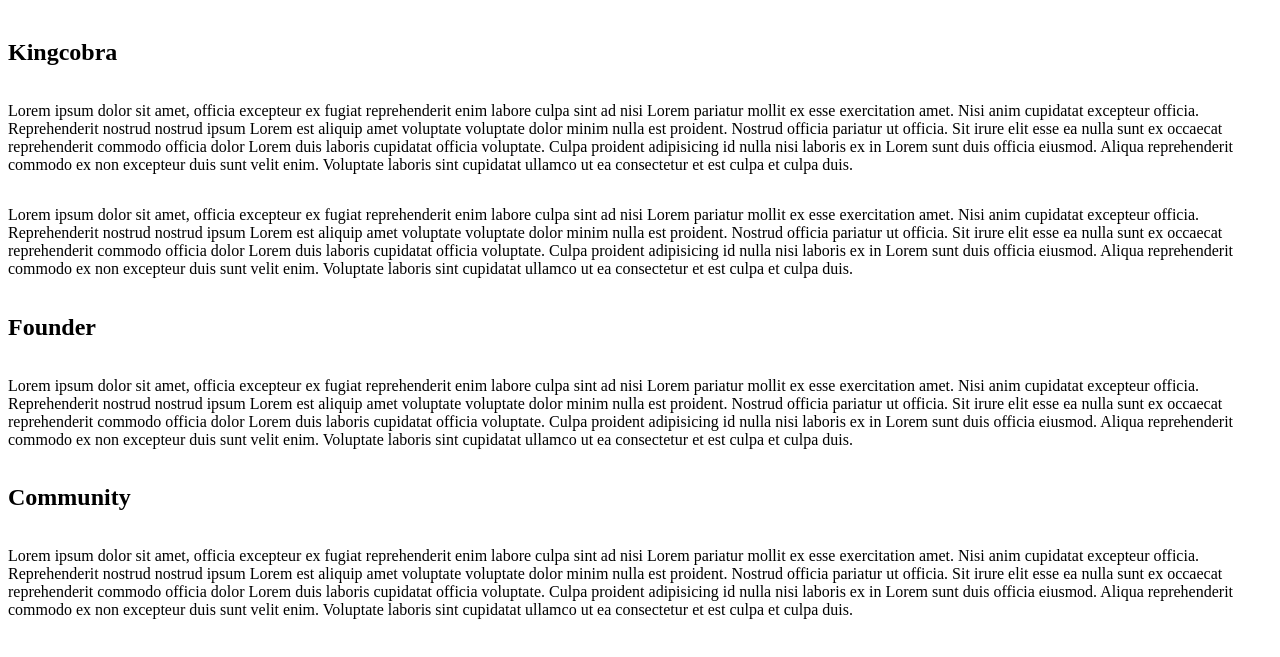
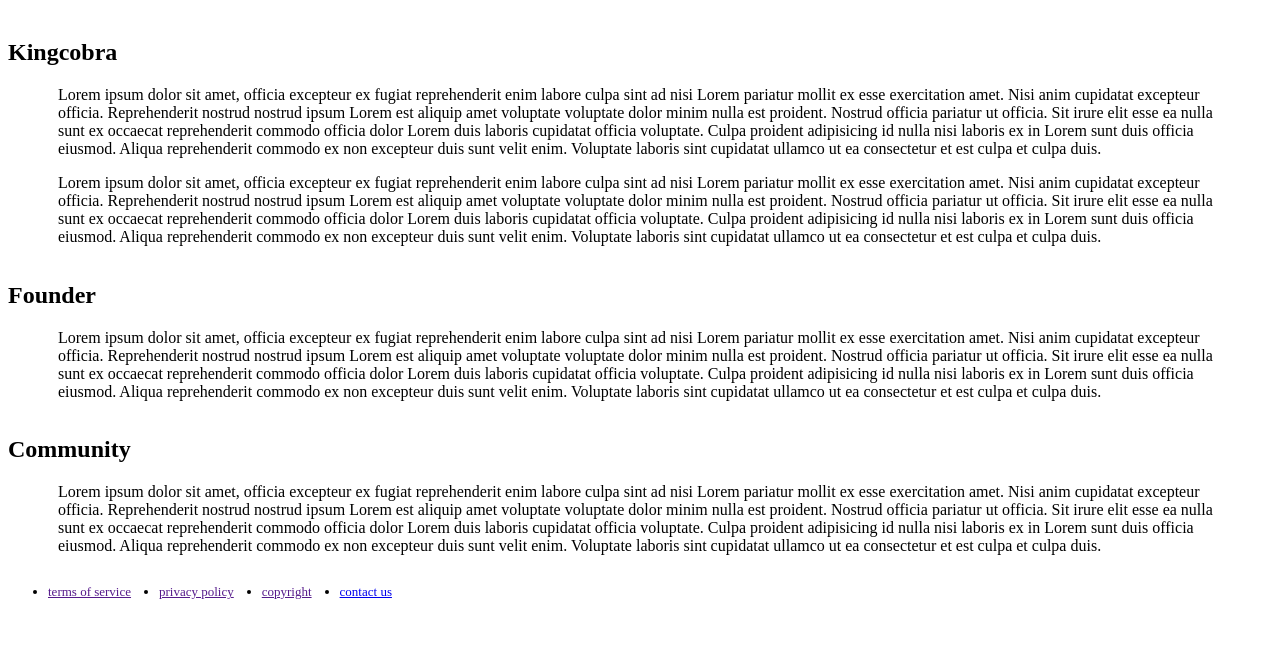
Before and after one commit to elm-tree/Kingcobra.dev, a plain HTML site: page aboutUs.html in a window 1280 px wide. Shown: the part 69-726 px from the top of the page. Drawn offline with Linux system fonts and the light colour scheme.

Commit message:
Style About Us page
Makes the paragraphs look like the ones on the homepage and adds footer.

```diff
--- a/aboutUs.html
+++ b/aboutUs.html
@@ -4,7 +4,9 @@
   <link rel="stylesheet" href="./styles.css" />
 </head>
 <body>
+  <div class="header"></div>
   <h1>About Us</h1>
+  <div class="kingcobra">
     <h2>Kingcobra</h2>
     <p class="aboutKingcobra one">
       Lorem ipsum dolor sit amet, officia excepteur ex fugiat reprehenderit enim
@@ -15,8 +17,8 @@
       occaecat reprehenderit commodo officia dolor Lorem duis laboris cupidatat
       officia voluptate. Culpa proident adipisicing id nulla nisi laboris ex in
       Lorem sunt duis officia eiusmod. Aliqua reprehenderit commodo ex non
-    excepteur duis sunt velit enim. Voluptate laboris sint cupidatat ullamco ut
-    ea consectetur et est culpa et culpa duis.
+      excepteur duis sunt velit enim. Voluptate laboris sint cupidatat ullamco
+      ut ea consectetur et est culpa et culpa duis.
     </p>
     <p class="aboutKingcobra two">
       Lorem ipsum dolor sit amet, officia excepteur ex fugiat reprehenderit enim
@@ -27,9 +29,11 @@
       occaecat reprehenderit commodo officia dolor Lorem duis laboris cupidatat
       officia voluptate. Culpa proident adipisicing id nulla nisi laboris ex in
       Lorem sunt duis officia eiusmod. Aliqua reprehenderit commodo ex non
-    excepteur duis sunt velit enim. Voluptate laboris sint cupidatat ullamco ut
-    ea consectetur et est culpa et culpa duis.
+      excepteur duis sunt velit enim. Voluptate laboris sint cupidatat ullamco
+      ut ea consectetur et est culpa et culpa duis.
     </p>
+  </div>
+  <div class="founder">
     <h2>Founder</h2>
     <p class="aboutFounder one">
       Lorem ipsum dolor sit amet, officia excepteur ex fugiat reprehenderit enim
@@ -40,9 +44,11 @@
       occaecat reprehenderit commodo officia dolor Lorem duis laboris cupidatat
       officia voluptate. Culpa proident adipisicing id nulla nisi laboris ex in
       Lorem sunt duis officia eiusmod. Aliqua reprehenderit commodo ex non
-    excepteur duis sunt velit enim. Voluptate laboris sint cupidatat ullamco ut
-    ea consectetur et est culpa et culpa duis.
+      excepteur duis sunt velit enim. Voluptate laboris sint cupidatat ullamco
+      ut ea consectetur et est culpa et culpa duis.
     </p>
+  </div>
+  <div class="community">
     <h2>Community</h2>
     <p class="aboutCommunity one">
       Lorem ipsum dolor sit amet, officia excepteur ex fugiat reprehenderit enim
@@ -53,7 +59,16 @@
       occaecat reprehenderit commodo officia dolor Lorem duis laboris cupidatat
       officia voluptate. Culpa proident adipisicing id nulla nisi laboris ex in
       Lorem sunt duis officia eiusmod. Aliqua reprehenderit commodo ex non
-    excepteur duis sunt velit enim. Voluptate laboris sint cupidatat ullamco ut
-    ea consectetur et est culpa et culpa duis.
+      excepteur duis sunt velit enim. Voluptate laboris sint cupidatat ullamco
+      ut ea consectetur et est culpa et culpa duis.
     </p>
+  </div>
+  <div class="footer">
+    <ul>
+      <li><a href="">terms of service</a></li>
+      <li><a href="">privacy policy</a></li>
+      <li><a href="">copyright</a></li>
+      <li><a href="./contactUs.html">contact us</a></li>
+    </ul>
+  </div>
 </body>
--- a/styles.css
+++ b/styles.css
@@ -12,12 +12,6 @@
 .welcomeMessage {
   text-align: center;
   font-weight: bold;
-}
-
-.introduction {
-  display: flex;
-  flex-direction: column;
-  padding: 0 50px;
 }
 
 /* Donation page */
@@ -38,6 +32,16 @@
   align-self: center;
 }
 
+/* Across pages */
+.introduction,
+.aboutKingcobra,
+.aboutFounder,
+.aboutCommunity {
+  display: flex;
+  flex-direction: column;
+  padding: 0 50px;
+}
+
 /* All */
 body {
   display: flex;
```
Lines whose indentation alone changed are shown as unchanged.
